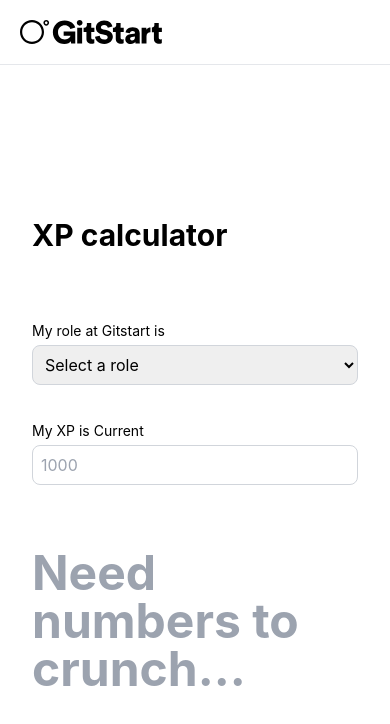
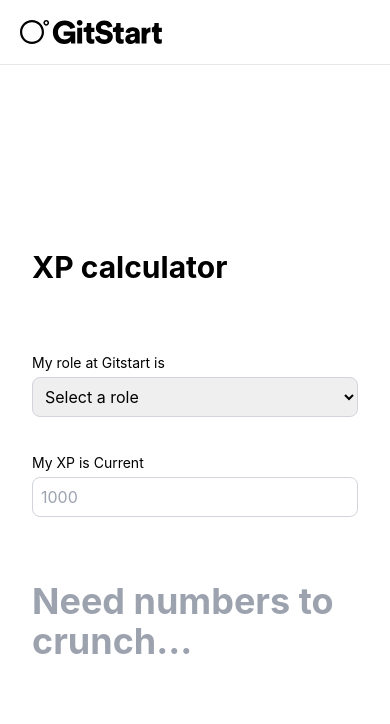
Before and after one commit to raph941/Tools, a React (Create React App) app: page /xp-calculator in a window 390 px wide. Shown: the top 724 px of the page. Built offline with nearby package versions, Linux system fonts and the light colour scheme.

Commit message:
chore: update layout

```diff
--- a/src/App.tsx
+++ b/src/App.tsx
@@ -2,7 +2,7 @@ import { Link, Outlet, useLocation } from "react-router-dom";
 import logo from "./images/gitstart-brand.svg";
 
 function App() {
-  const {pathname} = useLocation();
+  const { pathname } = useLocation();
   const isRoot = pathname === "/";
 
   return (
@@ -13,19 +13,23 @@ function App() {
         </Link>
       </header>
 
-      <main className="h-visible-screen p-8 md:px-16">
-        {isRoot && (
+      {isRoot && (
+        <main className="min-h-visible-screen h-full p-8 md:px-16">
           <div>
             <h1 className="font-semibold text-2xl md:text-3xl mb-6">Tools</h1>
 
             <ul className="flex flex-col gap-6 list-disc">
-              <li className="font-semibold underline ml-6"><Link to='/stack-audit'>Tech stack audit </Link></li>
-              <li className="font-semibold underline ml-6"><Link to='/xp-calculator'>XP Calculator</Link></li>
+              <li className="font-semibold underline ml-6">
+                <Link to="/stack-audit">Tech stack audit </Link>
+              </li>
+              <li className="font-semibold underline ml-6">
+                <Link to="/xp-calculator">XP Calculator</Link>
+              </li>
             </ul>
           </div>
-        )}
-        <Outlet />
-      </main>
+        </main>
+      )}
+      <Outlet />
     </div>
   );
 }
--- a/src/components/CsvAnalyser.tsx
+++ b/src/components/CsvAnalyser.tsx
@@ -40,7 +40,7 @@ export const CsvAnalyser = () => {
   };
 
   return (
-    <div>
+    <main className="min-h-visible-screen h-full flex flex-col justify-center p-8 md:px-16">
       <h1 className="font-semibold text-2xl md:text-3xl">Tech Stack Audit</h1>
 
       <form
@@ -108,6 +108,6 @@ export const CsvAnalyser = () => {
           </div>
         </>
       )}
-    </div>
+    </main>
   );
 }
--- a/src/components/XPcalculator.tsx
+++ b/src/components/XPcalculator.tsx
@@ -83,7 +83,7 @@ export const XPcalculator = () => {
   ]);
 
   return (
-    <div className="h-full flex flex-col justify-center">
+    <main className="min-h-visible-screen h-full flex flex-col justify-center p-8 md:px-16">
       <h1 className="font-bold text-3xl md:text-5xl mb-16 md:mb-24">
         XP calculator
       </h1>
@@ -170,7 +170,7 @@ export const XPcalculator = () => {
 
         <div className="flex flex-col justify-center items-center w-full font-bold text-lg">
           {!role ? (
-            <h3 className="text-5xl text-gray-400 font-bold">
+            <h3 className="text-4xl md:text-5xl text-gray-400 font-bold">
               Need numbers to crunch...
             </h3>
           ) : (
@@ -196,6 +196,6 @@ export const XPcalculator = () => {
           )}
         </div>
       </div>
-    </div>
+    </main>
   );
 };
--- a/src/index.css
+++ b/src/index.css
@@ -16,6 +16,6 @@ code {
     monospace;
 }
 
-.h-visible-screen {
-  height: calc(100vh - 65px);
+.min-h-visible-screen {
+  min-height: calc(100vh - 65px);
 }
```
